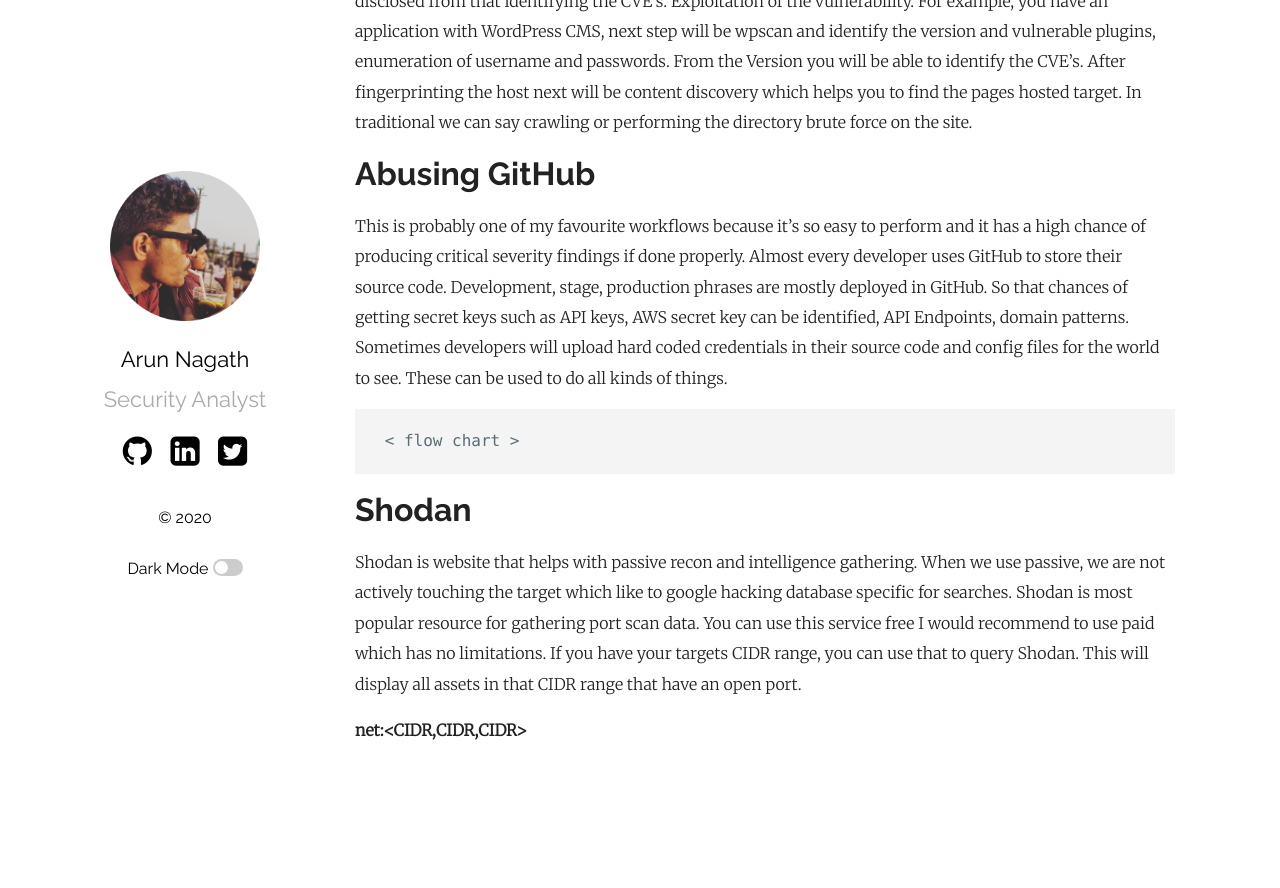
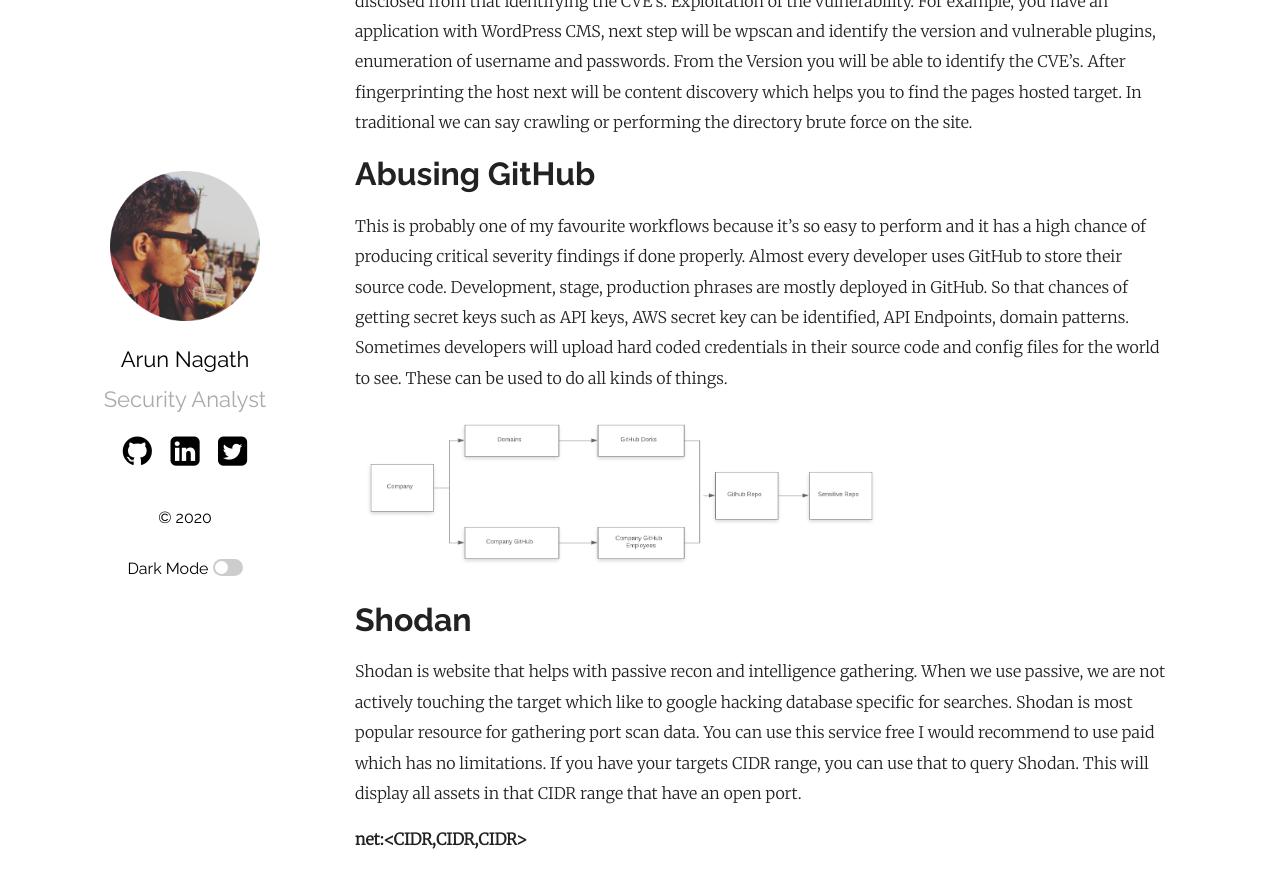
Before and after one commit to samarsault/plainwhite-jekyll, a Jekyll site: the page built from _posts/2020-06-29-My blog.markdown, in a window 1280 px wide and 900 px high, scrolled down 1886 px. Shown: the top 888 px of the window. Built offline with Jekyll 4.4.1, drawn with Linux system fonts in a browser that asks for light colours; before the commit the page ends 2676 px from its top, so only the background shows below that.

Commit message:
Update 2020-06-29-My blog.markdown

```diff
--- a/_posts/2020-06-29-My blog.markdown
+++ b/_posts/2020-06-29-My blog.markdown
@@ -36,7 +36,7 @@
 # Abusing GitHub
 This is probably one of my favourite workflows because it’s so easy to perform and it has a high chance of producing critical severity findings if done properly. Almost every developer uses GitHub to store their source code. Development, stage, production phrases are mostly deployed in GitHub. So that chances of getting secret keys such as API keys, AWS secret key can be identified, API Endpoints, domain patterns. Sometimes developers will upload hard coded credentials in their source code and config files for the world to see. These can be used to do all kinds of things.
 
-     < flow chart >
+<img height="65%" width="65%" src= "{{ "/assets/Flowchart2.png" | relative_url }}" alt="{{ site.plainwhite.name }}">
 
 # Shodan
 Shodan is website that helps with passive recon and intelligence gathering. When we use passive, we are not actively touching the target which like to google hacking database specific for searches. Shodan is most popular resource for gathering port scan data. You can use this service free I would recommend to use paid which has no limitations. If you have your targets CIDR range, you can use that to query Shodan. This will display all assets in that CIDR range that have an open port.
```
